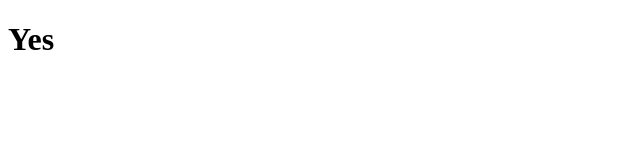
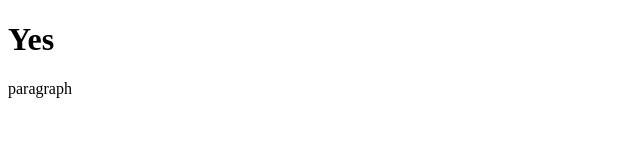
Before and after one commit to AshleyUsman/learn-git, a plain HTML site: page index.html in a window 1280 px wide. Shown: the full height of the page, 0-640 px from the left. Drawn offline with Linux system fonts and the light colour scheme.

Commit message:
added paragraph

```diff
--- a/index.html
+++ b/index.html
@@ -7,5 +7,8 @@
 </head>
 <body>
     <h1> Yes</h1>
+    <p> paragraph
+
+    </p>
 </body>
 </html>
```
